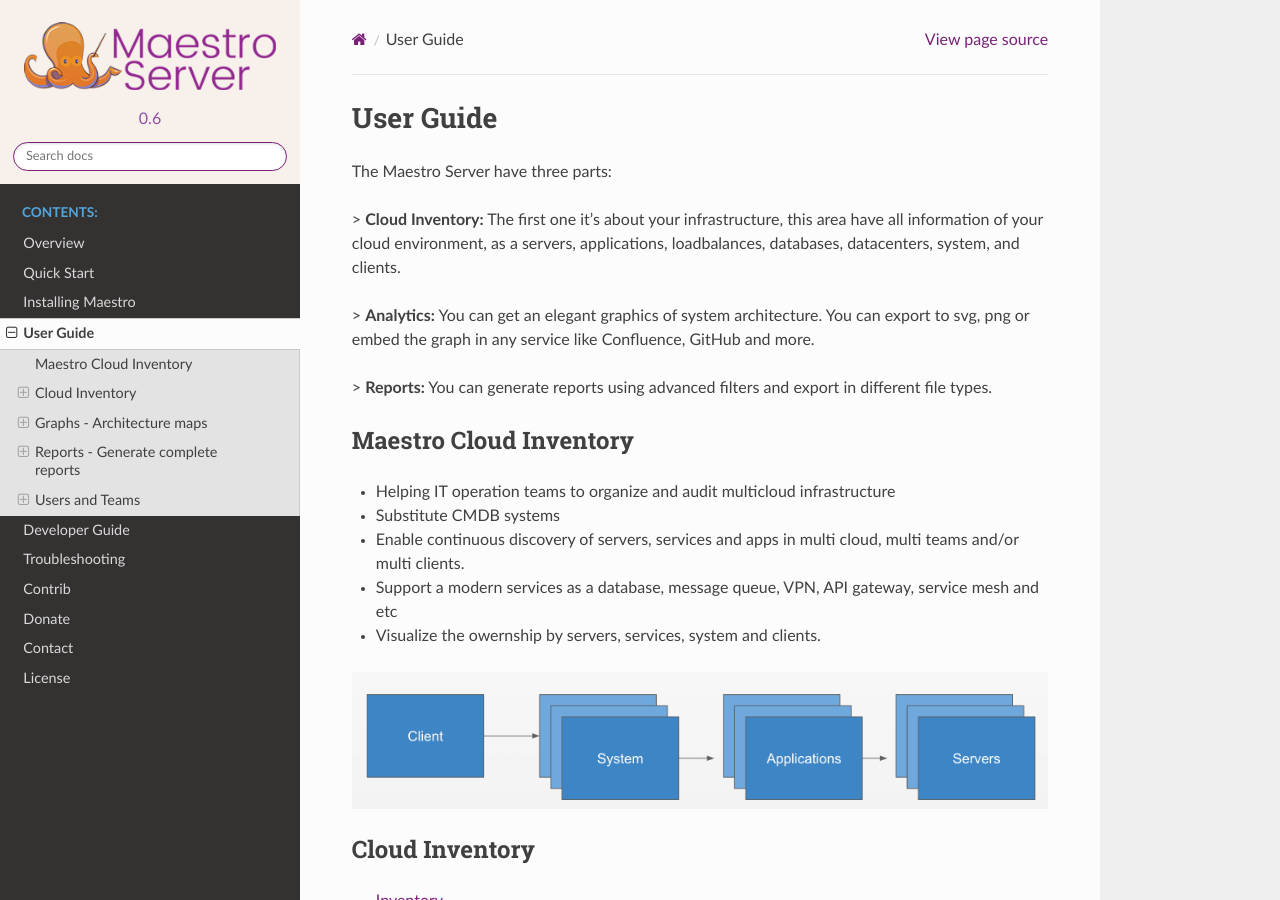
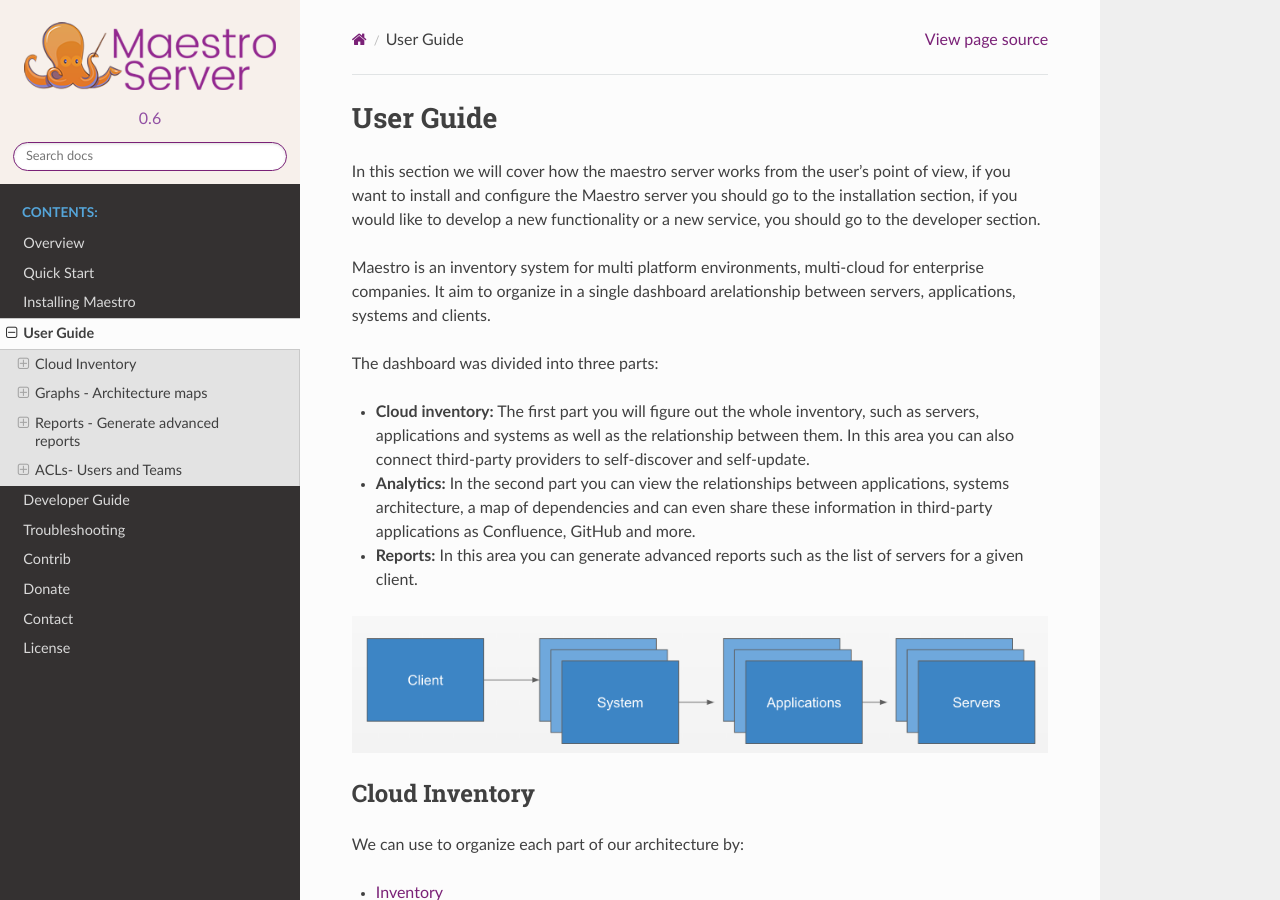
Before and after one commit to maestro-server/webdocs, a Sphinx documentation site: the page built from docs/userguide/index.rst, in a window 1280 px wide and 900 px high. Built offline with Sphinx 7.4.7 and the Read the Docs theme 2.0.0, drawn with Linux system fonts in a browser that asks for light colours; formulas are drawn with MathJax 3; some of the changed text lies outside the part shown.

Commit message:
Update index.rst

```diff
--- a/docs/userguide/index.rst
+++ b/docs/userguide/index.rst
@@ -2,27 +2,24 @@
 User Guide
 ==========
 
-The Maestro Server have three parts:
+In this section we will cover how the maestro server works from the user's point of view, if you want to install and configure the Maestro server you should go to the installation section, if you would like to develop a new functionality or a new service, you should go to the developer section.
 
-> **Cloud Inventory:** The first one it's about your infrastructure, this area have all information of your cloud environment, as a servers, applications, loadbalances, databases, datacenters, system, and clients.
+Maestro is an inventory system for multi platform environments, multi-cloud for enterprise companies. It aim to organize in a single dashboard arelationship between servers, applications, systems and clients.
 
-> **Analytics:** You can get an elegant graphics of system architecture. You can export to svg, png or embed the graph in any service like Confluence, GitHub and more.
+The dashboard was divided into three parts:
 
-> **Reports:** You can generate reports using advanced filters and export in different file types.
+- **Cloud inventory:** The first part you will figure out the whole inventory, such as servers, applications and systems as well as the relationship between them. In this area you can also connect third-party providers to self-discover and self-update.
 
-Maestro Cloud Inventory
-=======================
+- **Analytics:** In the second part you can view the relationships between applications, systems architecture, a map of dependencies and can even share these information in third-party applications as Confluence, GitHub and more.
 
-- Helping IT operation teams to organize and audit multicloud infrastructure
-- Substitute CMDB systems
-- Enable continuous discovery of servers, services and apps in multi cloud, multi teams and/or multi clients.
-- Support a modern services as a database, message queue, VPN, API gateway, service mesh and etc
-- Visualize the owernship by servers, services, system and clients.
+- **Reports:** In this area you can generate advanced reports such as the list of servers for a given client.
 
 .. figure:: ../_static/screen/intro.png
 
 Cloud Inventory
 ===============
+
+We can use to organize each part of our architecture by:
 
 .. toctree::
    :maxdepth: 2
@@ -42,7 +39,7 @@
    graphs/gpdependencies
    graphs/bussiness_graphs
 
-Reports - Generate complete reports
+Reports - Generate advanced reports
 ===================================
 
 .. toctree::
@@ -52,8 +49,8 @@
    reports/aggregation
    reports/scheduler
 
-Users and Teams
-===============
+ACLs- Users and Teams
+=====================
 
 .. toctree::
    :maxdepth: 2
```
